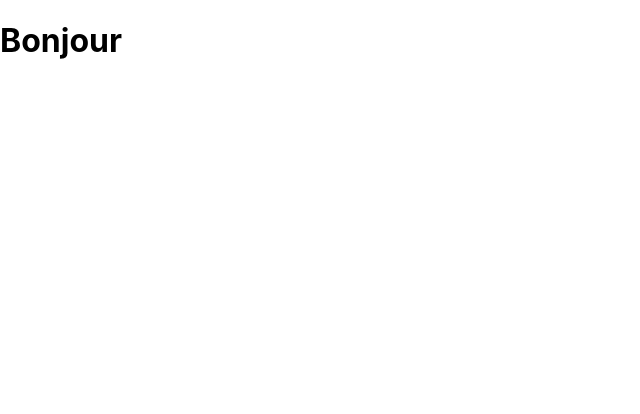
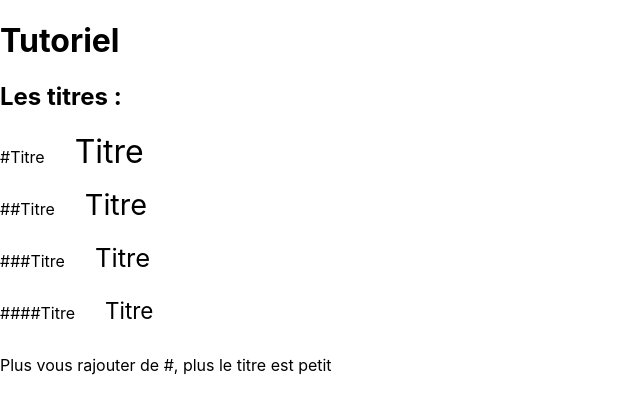
Before and after one commit to vicolatino/reims-0919-js-david-goodedit, a React (Create React App) app in the folder david_goodedit/: page / in a window 1280 px wide. Shown: the top 414 px of the page, without its empty margins (0-640 px from the left). Built offline with nearby package versions, Linux system fonts and the light colour scheme.

Commit message:
I created a file css for the component Tutorial. I display the tuto for titles

```diff
--- /dev/null
+++ b/david_goodedit/src/components/Tutorial.css
@@ -0,0 +1,24 @@
+.transformation {
+  display: flex;
+  align-items: baseline;
+}
+
+.titleH1 {
+  font-size: 2em;
+  margin: 0px 0px 5px 30px;
+}
+
+.titleH2 {
+  font-size: 1.8em;
+  margin: 0px 0px 5px 30px;
+}
+
+.titleH3 {
+  font-size: 1.6em;
+  margin: 0px 0px 5px 30px;
+}
+
+.titleH4 {
+  font-size: 1.4em;
+  margin: 0px 0px 5px 30px;
+}
--- a/david_goodedit/src/components/Tutorial.jsx
+++ b/david_goodedit/src/components/Tutorial.jsx
@@ -1,7 +1,48 @@
 import React from 'react'
+import './Tutorial.css'
 
 function Tutorial() {
-  return <h1>Bonjour</h1>;
+  return (
+    <div>
+      <h1>Tutoriel</h1>
+      <div>
+        <h2>Les titres :</h2>
+        <div className="transformation">
+          <p>
+            #Titre
+          </p>
+          <p className='titleH1'>
+            Titre
+          </p>
+        </div>
+        <div className="transformation">
+          <p>
+            ##Titre
+          </p>
+          <p className='titleH2'>
+            Titre
+          </p>
+        </div>
+        <div className="transformation">
+          <p>
+            ###Titre
+          </p>
+          <p className='titleH3'>
+            Titre
+          </p>
+        </div>
+        <div className="transformation">
+          <p>
+            ####Titre
+          </p>
+          <p className='titleH4'>
+            Titre
+          </p>
+        </div>
+        <p>Plus vous rajouter de #, plus le titre est petit</p>
+      </div>
+    </div>
+  );
 }
 
 export default Tutorial
```
